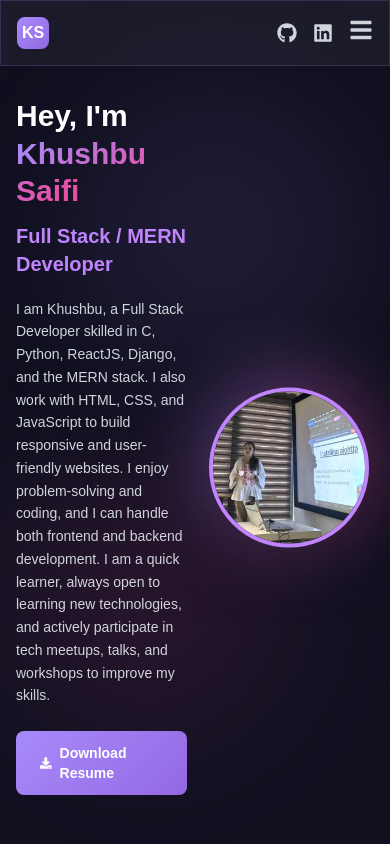
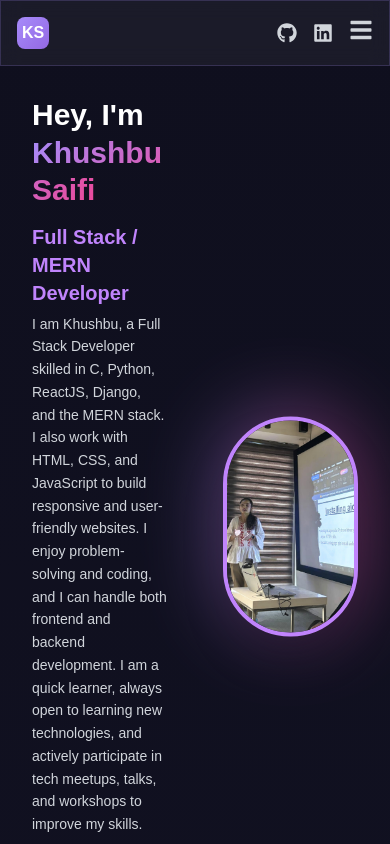
Before and after one commit to Khushbusaifi012/react-portfolio, a React (Vite) app: page / in a window 390 px wide. Shown: the top 844 px of the page. Built offline with nearby package versions, Linux system fonts and the light colour scheme.

Commit message:
Maked mobile responsive

```diff
--- a/src/components/Hero.jsx
+++ b/src/components/Hero.jsx
@@ -54,7 +54,7 @@ const Hero = () => {
           repeat: Infinity,
           ease: 'easeInOut',
         }}
-        className="absolute top-20 right-10 w-72 h-72 bg-purple-500/10 rounded-full blur-3xl"
+        className="hidden md:block absolute top-20 right-10 w-72 h-72 bg-purple-500/10 rounded-full blur-3xl"
       />
       <motion.div
         animate={{
@@ -66,17 +66,17 @@ const Hero = () => {
           repeat: Infinity,
           ease: 'easeInOut',
         }}
-        className="absolute bottom-20 left-10 w-72 h-72 bg-pink-500/10 rounded-full blur-3xl"
+        className="hidden md:block absolute bottom-20 left-10 w-72 h-72 bg-pink-500/10 rounded-full blur-3xl"
       />
 
       <motion.div
         variants={container}
         initial="hidden"
         animate="visible"
-        className="relative z-10 max-w-6xl mx-auto px-4 sm:px-6 lg:px-8 grid grid-cols-2 lg:grid-cols-2 gap-4 lg:gap-8 items-center"
+        className="relative z-10 max-w-6xl mx-auto px-4 sm:px-6 lg:px-8 grid grid-cols-2 gap-6 md:gap-8 items-stretch"
       >
         {/* Left: Text Content */}
-        <div className="text-left">
+        <div className="flex flex-col justify-center p-4 text-left">
           {/* Main Heading */}
           <motion.div variants={item} className="mb-4 mt-0">
             <h1 className="text-3xl sm:text-4xl lg:text-7xl font-bold mb-4 lg:mb-6 leading-tight">
@@ -110,29 +110,26 @@ const Hero = () => {
           </motion.p>
 
           {/* CTA Buttons */}
-          <motion.div variants={item} className="flex flex-col sm:flex-row gap-3 lg:gap-4 mb-8 lg:mb-12 justify-start">
+          <motion.div variants={item} className="flex justify-center md:justify-start mt-4">
             <motion.a
               href="https://drive.google.com/file/d/1iRzwgf3Izqo8grDPhMXpgMlIPZ52HPMJ/view?usp=sharing"
               target="_blank"
               rel="noopener noreferrer"
-              whileHover={{ scale: 1.05, boxShadow: '0 0 20px rgba(167, 139, 250, 0.5)' }}
+              whileHover={{ scale: 1.05 }}
               whileTap={{ scale: 0.95 }}
-              className="px-6 sm:px-8 py-3 sm:py-4 bg-gradient-purple text-white text-sm sm:text-base font-bold rounded-lg flex items-center justify-center gap-2 hover:shadow-lg transition-shadow duration-300"
+              className="px-6 sm:px-8 py-3 bg-gradient-to-r from-purple-500 to-pink-500 text-white font-bold rounded-lg flex items-center gap-2 shadow-lg"
             >
-              <FaDownload />
-              Download Resume
+              <FaDownload /> Download Resume
             </motion.a>
           </motion.div>
         </div>
 
         {/* Right: Profile Photo */}
+    <motion.div variants={item} className="flex items-center justify-center">
+      <div className="h-full w-full flex items-center justify-center p-4">
         <motion.div
-  variants={item}
-  className="flex justify-center lg:justify-end items-center"
->
-  <motion.div
-    whileHover={{ scale: 1.05 }}
-    className="relative w-40 h-40 sm:w-56 sm:h-56 lg:w-96 lg:h-96"
+          whileHover={{ scale: 1.03 }}
+          className="relative w-full max-w-[220px] h-[220px] sm:max-w-[260px] sm:h-[260px] md:max-w-[320px] md:h-[320px] lg:w-96 lg:h-96"
         >
           <div className="absolute inset-0 bg-gradient-to-r from-purple-500 to-pink-500 rounded-full blur-2xl opacity-50"></div>
 
@@ -140,10 +137,11 @@ const Hero = () => {
             src="/images/khushbu3.jpg"
             alt="Khushbu Saifi"
             className="relative w-full h-full object-cover rounded-full border-4 border-purple-400 shadow-2xl"
-      animate={{ y: [0, 10, 0] }}
+            animate={{ y: [0, 8, 0] }}
             transition={{ duration: 3, repeat: Infinity, ease: 'easeInOut' }}
           />
         </motion.div>
+      </div>
     </motion.div>
       </motion.div>
     </section>
```
Lines whose indentation alone changed are shown as unchanged.
